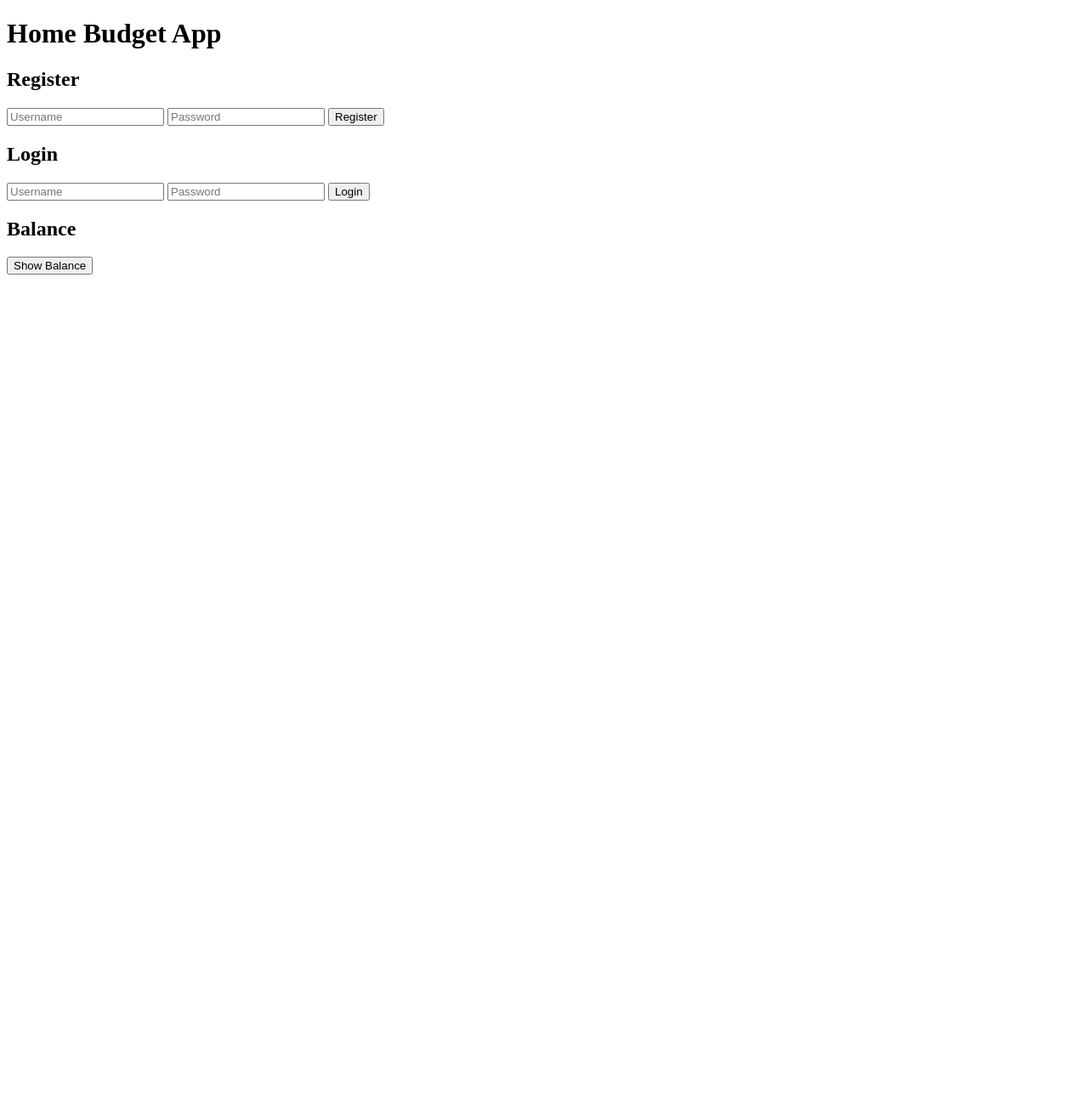
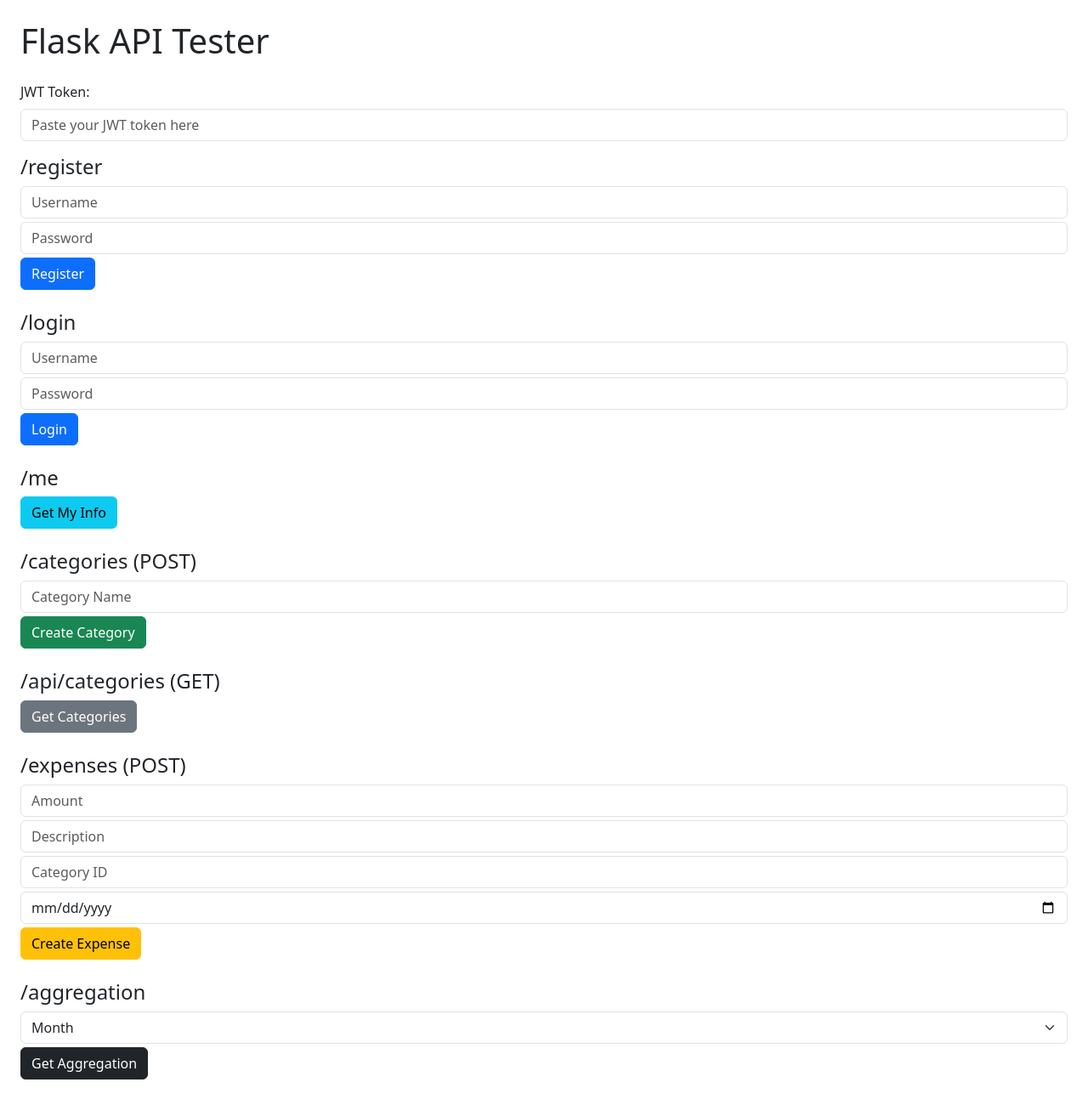
Before and after one commit to Itonkic/HomeBudget, a plain HTML site: page app/templates/index.html in a window 1280 px wide. Shown: the whole page at 85% size. Before the commit the page ends 800 px from the top, so only its background shows below. Drawn offline with nearby package versions, Linux system fonts and the light colour scheme.

Commit message:
Minor fixes

```diff
--- a/app/templates/index.html
+++ b/app/templates/index.html
@@ -1,75 +1,175 @@
 <!DOCTYPE html>
 <html lang="en">
 <head>
-    <meta charset="UTF-8">
-    <title>Home Budget App</title>
+  <meta charset="UTF-8">
+  <meta name="viewport" content="width=device-width, initial-scale=1.0">
+  <title>Flask API Tester</title>
+  <link href="https://cdn.jsdelivr.net/npm/bootstrap@5.3.2/dist/css/bootstrap.min.css" rel="stylesheet">
+  <script src="https://cdn.jsdelivr.net/npm/axios/dist/axios.min.js"></script>
 </head>
-<body>
-    <h1>Home Budget App</h1>
+<body class="p-4">
 
-    <h2>Register</h2>
-    <input id="reg_username" placeholder="Username">
-    <input id="reg_password" type="password" placeholder="Password">
-    <button onclick="register()">Register</button>
-    <p id="reg_msg"></p>
+  <h1 class="mb-4">Flask API Tester</h1>
 
-    <h2>Login</h2>
-    <input id="login_username" placeholder="Username">
-    <input id="login_password" type="password" placeholder="Password">
-    <button onclick="login()">Login</button>
-    <p id="login_msg"></p>
+  <!-- JWT token input -->
+  <div class="mb-3">
+    <label for="jwtToken" class="form-label">JWT Token:</label>
+    <input type="text" id="jwtToken" class="form-control" placeholder="Paste your JWT token here">
+  </div>
 
-    <h2>Balance</h2>
-    <button onclick="getBalance()">Show Balance</button>
-    <p id="balance"></p>
+  <!-- Section for each route -->
+  <div class="mb-4">
+    <h4>/register</h4>
+    <input type="text" id="regUsername" placeholder="Username" class="form-control mb-1">
+    <input type="password" id="regPassword" placeholder="Password" class="form-control mb-1">
+    <button class="btn btn-primary" onclick="callRegister()">Register</button>
+  </div>
 
+  <div class="mb-4">
+    <h4>/login</h4>
+    <input type="text" id="loginUsername" placeholder="Username" class="form-control mb-1">
+    <input type="password" id="loginPassword" placeholder="Password" class="form-control mb-1">
+    <button class="btn btn-primary" onclick="callLogin()">Login</button>
+  </div>
+
+  <div class="mb-4">
+    <h4>/me</h4>
+    <button class="btn btn-info" onclick="callMe()">Get My Info</button>
+  </div>
+
+  <div class="mb-4">
+    <h4>/categories (POST)</h4>
+    <input type="text" id="catName" placeholder="Category Name" class="form-control mb-1">
+    <button class="btn btn-success" onclick="callCreateCategory()">Create Category</button>
+  </div>
+
+  <div class="mb-4">
+    <h4>/api/categories (GET)</h4>
+    <button class="btn btn-secondary" onclick="callGetCategories()">Get Categories</button>
+  </div>
+
+  <div class="mb-4">
+    <h4>/expenses (POST)</h4>
+    <input type="number" id="expAmount" placeholder="Amount" class="form-control mb-1">
+    <input type="text" id="expDesc" placeholder="Description" class="form-control mb-1">
+    <input type="number" id="expCatId" placeholder="Category ID" class="form-control mb-1">
+    <input type="date" id="expDate" class="form-control mb-1">
+    <button class="btn btn-warning" onclick="callCreateExpense()">Create Expense</button>
+  </div>
+
+  <div class="mb-4">
+    <h4>/aggregation</h4>
+    <select id="aggPeriod" class="form-select mb-1">
+      <option value="month">Month</option>
+      <option value="quarter">Quarter</option>
+      <option value="year">Year</option>
+    </select>
+    <button class="btn btn-dark" onclick="callAggregation()">Get Aggregation</button>
+  </div>
+
+  <!-- Modal -->
+  <div class="modal fade" id="responseModal" tabindex="-1">
+    <div class="modal-dialog modal-lg">
+      <div class="modal-content">
+        <div class="modal-header">
+          <h5 class="modal-title">API Response</h5>
+          <button type="button" class="btn-close" data-bs-dismiss="modal"></button>
+        </div>
+        <div class="modal-body">
+          <pre id="modalContent"></pre>
+        </div>
+      </div>
+    </div>
+  </div>
+
+<script src="https://cdn.jsdelivr.net/npm/bootstrap@5.3.2/dist/js/bootstrap.bundle.min.js"></script>
 <script>
-let token = "";
+  const modal = new bootstrap.Modal(document.getElementById('responseModal'));
 
-async function register() {
-    const username = document.getElementById("reg_username").value;
-    const password = document.getElementById("reg_password").value;
-    const res = await fetch("/register", {
-        method: "POST",
-        headers: {"Content-Type": "application/json"},
-        body: JSON.stringify({username, password})
-    });
-    const data = await res.json();
-    document.getElementById("reg_msg").innerText = JSON.stringify(data);
-}
+  function showResponse(data) {
+    document.getElementById('modalContent').textContent = JSON.stringify(data, null, 2);
+    modal.show();
+  }
 
-async function login() {
-    const username = document.getElementById("login_username").value;
-    const password = document.getElementById("login_password").value;
+  function getJWTHeader() {
+    const token = document.getElementById('jwtToken').value;
+    return token ? { Authorization: 'Bearer ' + token } : {};
+  }
 
-    const res = await fetch("/login", {
-        method: "POST",
-        headers: {"Content-Type": "application/json"},
-        body: JSON.stringify({username, password})
-    });
+  async function callRegister() {
+    const username = document.getElementById('regUsername').value;
+    const password = document.getElementById('regPassword').value;
+    try {
+      const res = await axios.post('/register', { username, password });
+      showResponse(res.data);
+    } catch (err) {
+      showResponse(err.response?.data || err.message);
+    }
+  }
 
-    const data = await res.json();
+  async function callLogin() {
+    const username = document.getElementById('loginUsername').value;
+    const password = document.getElementById('loginPassword').value;
+    try {
+      const res = await axios.post('/login', { username, password });
+      showResponse(res.data);
+    } catch (err) {
+      showResponse(err.response?.data || err.message);
+    }
+  }
 
-    if (data.access_token) {
-        localStorage.setItem("token", data.access_token); // save token
-        window.location.href = "/categories"; // redirect
-    } else {
-        alert("Login failed: " + JSON.stringify(data));
+  async function callMe() {
+    try {
+      const res = await axios.get('/me', { headers: getJWTHeader() });
+      showResponse(res.data);
+    } catch (err) {
+      showResponse(err.response?.data || err.message);
     }
-}
+  }
 
+  async function callCreateCategory() {
+    const name = document.getElementById('catName').value;
+    try {
+      const res = await axios.post('/api/categories', { name }, { headers: getJWTHeader() });
+      showResponse(res.data);
+    } catch (err) {
+      showResponse(err.response?.data || err.message);
+    }
+  }
 
-async function getBalance() {
-    const token = localStorage.getItem("token");
-    if (!token) { alert("Login first"); return; }
+  async function callGetCategories() {
+    try {
+      const res = await axios.get('/api/categories', { headers: getJWTHeader() });
+      showResponse(res.data);
+    } catch (err) {
+      showResponse(err.response?.data || err.message);
+    }
+  }
 
-    const res = await fetch("/me", {
-        headers: { "Authorization": "Bearer " + token }
-    });
-    const data = await res.json();
-    document.getElementById("balance").innerText = "Balance: " + data.balance;
-}
+  async function callCreateExpense() {
+    const amount = document.getElementById('expAmount').value;
+    const description = document.getElementById('expDesc').value;
+    const categoryId = document.getElementById('expCatId').value;
+    const date = document.getElementById('expDate').value;
+    try {
+      const res = await axios.post('/expenses', { amount, description, categoryId, date }, { headers: getJWTHeader() });
+      showResponse(res.data);
+    } catch (err) {
+      showResponse(err.response?.data || err.message);
+    }
+  }
+
+  async function callAggregation() {
+    const period = document.getElementById('aggPeriod').value;
+    try {
+      const res = await axios.get('/aggregation?period=' + period, { headers: getJWTHeader() });
+      showResponse(res.data);
+    } catch (err) {
+      showResponse(err.response?.data || err.message);
+    }
+  }
 
 </script>
+
 </body>
 </html>
```
Also changed, not shown: app/requirements.txt, testovi.txt, 1 other file.
